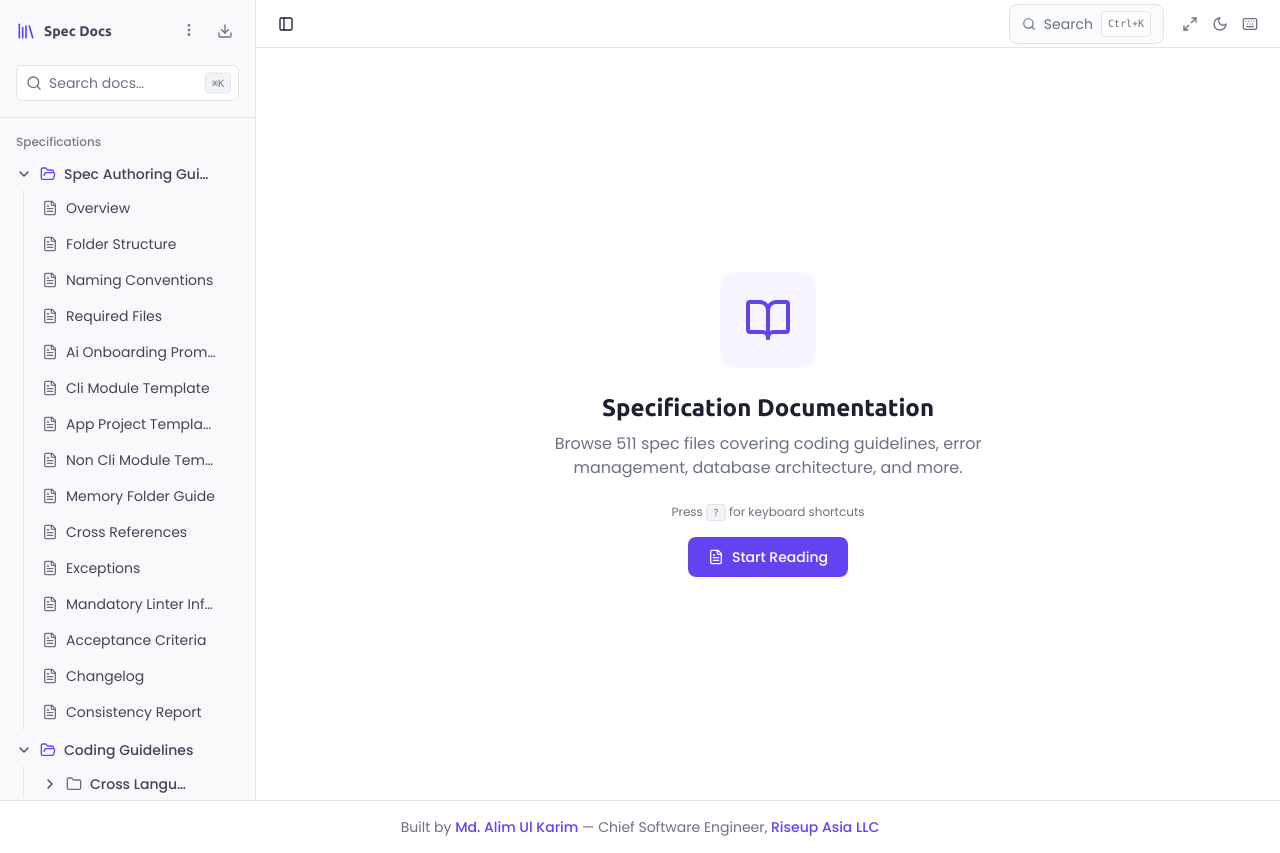
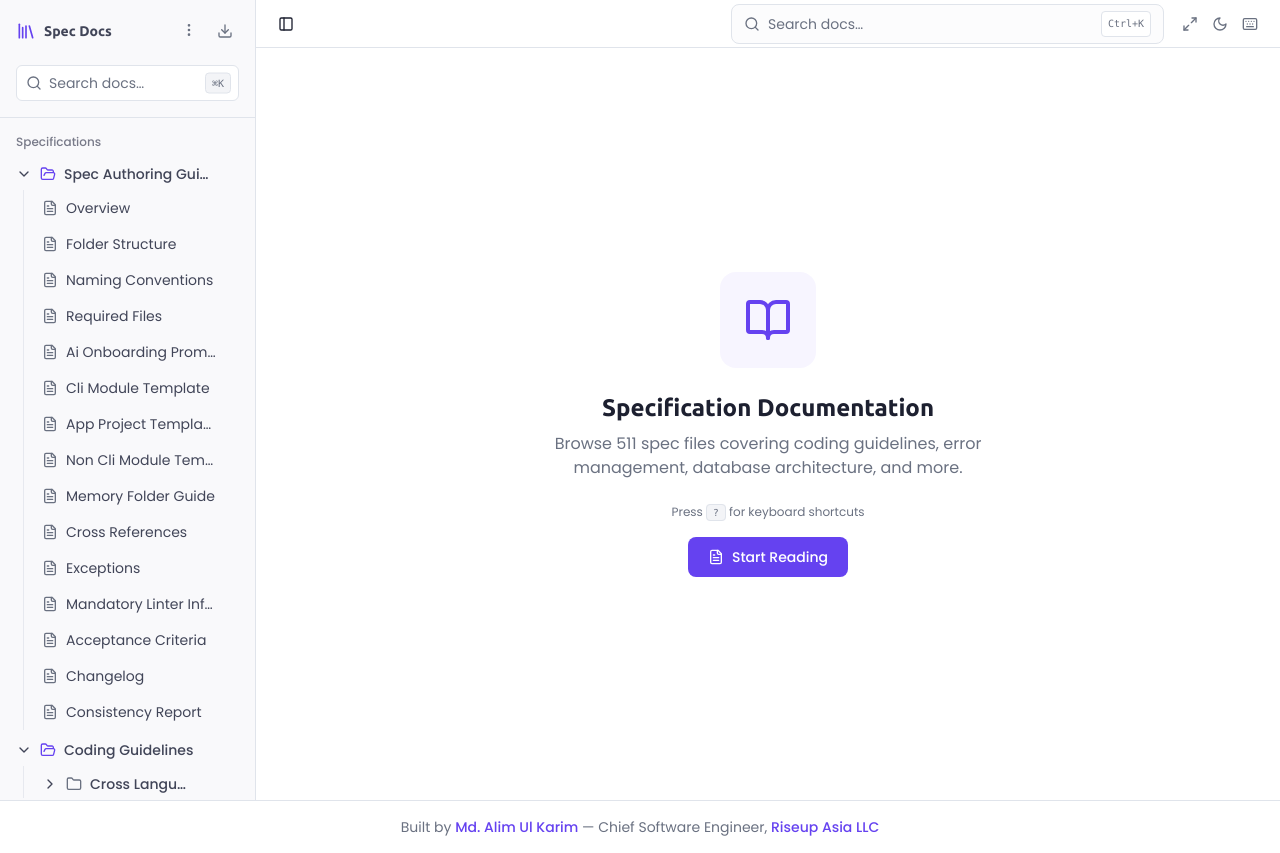
Before and after one commit to alimtvnetwork/coding-guidelines-v14, a React (Vite) app: page /docs in a window 1280 px wide. Built offline with nearby package versions, Linux system fonts and the light colour scheme; the HTML template or start-up script is replaced by a standard one.

Commit message:
Changes
Co-authored-by: alimtvnetwork <253777419+alimtvnetwork@users.noreply.github.com>

```diff
--- a/src/pages/DocsViewerComponents.tsx
+++ b/src/pages/DocsViewerComponents.tsx
@@ -40,10 +40,10 @@ function SearchButton({ onClick }: { onClick: () => void }) {
   const shortcut = isMac ? "⌘K" : "Ctrl+K";
 
   return (
-    <button onClick={onClick} className="flex items-center gap-2 px-3 py-1.5 rounded-lg border border-border bg-muted/40 hover:bg-muted text-muted-foreground hover:text-foreground transition-colors text-sm shrink-0">
-      <Search className="h-3.5 w-3.5" />
-      <span className="hidden sm:inline">Search</span>
-      <kbd className="hidden sm:inline-flex items-center gap-0.5 rounded border border-border bg-background px-1.5 py-0.5 text-[10px] font-mono text-muted-foreground">{shortcut}</kbd>
+    <button onClick={onClick} className="flex items-center gap-2 px-3 py-1.5 rounded-lg border border-border bg-muted/30 hover:bg-muted/60 text-muted-foreground hover:text-foreground transition-colors text-sm flex-1 max-w-md min-w-[180px]">
+      <Search className="h-4 w-4 shrink-0" />
+      <span className="truncate">Search docs…</span>
+      <kbd className="ml-auto hidden sm:inline-flex items-center gap-0.5 rounded border border-border bg-background px-1.5 py-0.5 text-[10px] font-mono text-muted-foreground shrink-0">{shortcut}</kbd>
     </button>
   );
 }
```
